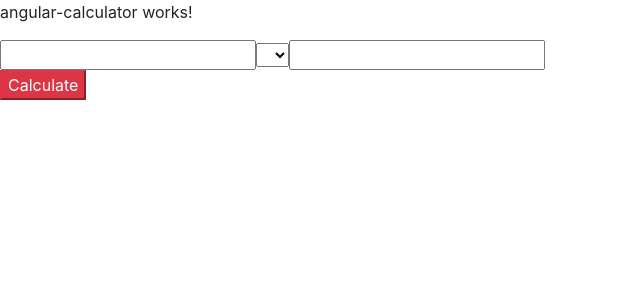
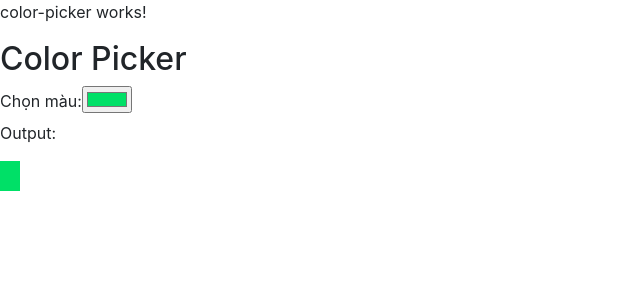
Before and after one commit to dudq/demo_angular, an Angular app: page / in a window 1280 px wide. Shown: the top 300 px of the page, without its empty margins (0-640 px from the left). Built offline with nearby package versions, Linux system fonts and the light colour scheme.

Commit message:
add color-picker file

```diff
--- a/src/app/app.component.html
+++ b/src/app/app.component.html
@@ -1,3 +1,4 @@
 <!--<app-font-size-editor></app-font-size-editor>-->
 <!--<app-pet></app-pet>-->
-<app-angular-calculator></app-angular-calculator>
+<!--<app-angular-calculator></app-angular-calculator>-->
+<app-color-picker></app-color-picker>
--- a/src/app/app.module.ts
+++ b/src/app/app.module.ts
@@ -6,13 +6,15 @@ import {FontSizeEditorComponent} from './font-size-editor/font-size-editor.compo
 import {PetComponent} from './pet/pet.component';
 import {FormsModule} from '@angular/forms';
 import {AngularCalculatorComponent} from './angular-calculator/angular-calculator.component';
+import {ColorPickerComponent} from './color-picker/color-picker.component';
 
 @NgModule({
   declarations: [
     AppComponent,
     FontSizeEditorComponent,
     PetComponent,
-    AngularCalculatorComponent
+    AngularCalculatorComponent,
+    ColorPickerComponent
   ],
   imports: [
     BrowserModule,
--- /dev/null
+++ b/src/app/color-picker/color-picker.component.html
@@ -0,0 +1,8 @@
+<p>color-picker works!</p>
+<h2>Color Picker</h2>
+<div>
+  <label>Chọn màu:</label>
+  <input [(ngModel)]="color" type="color">
+</div>
+<p>Output:</p>
+<div [style.background]="color" class="color-preview" style="width: 20px; height: 30px"></div>
--- /dev/null
+++ b/src/app/color-picker/color-picker.component.ts
@@ -0,0 +1,22 @@
+import {Component, OnInit} from '@angular/core';
+
+@Component({
+  selector: 'app-color-picker',
+  templateUrl: './color-picker.component.html',
+  styleUrls: ['./color-picker.component.css']
+})
+export class ColorPickerComponent implements OnInit {
+
+  color = '#00e067';
+
+  constructor() {
+  }
+
+  onChange(color) {
+    this.color = color;
+  }
+
+  ngOnInit() {
+  }
+
+}
```
Also changed, not shown: src/app/color-picker/color-picker.component.css (added), 1 other file (tests, documents, lock files or other folders).
